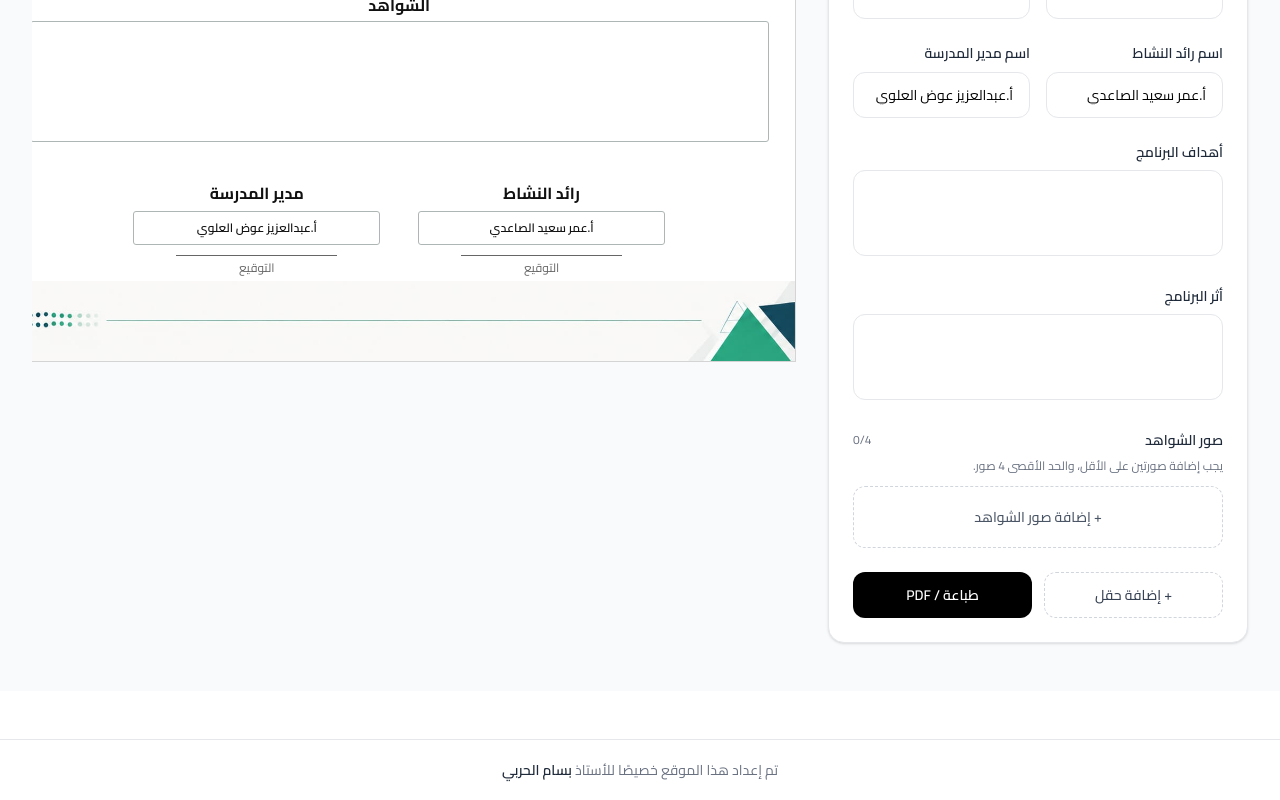
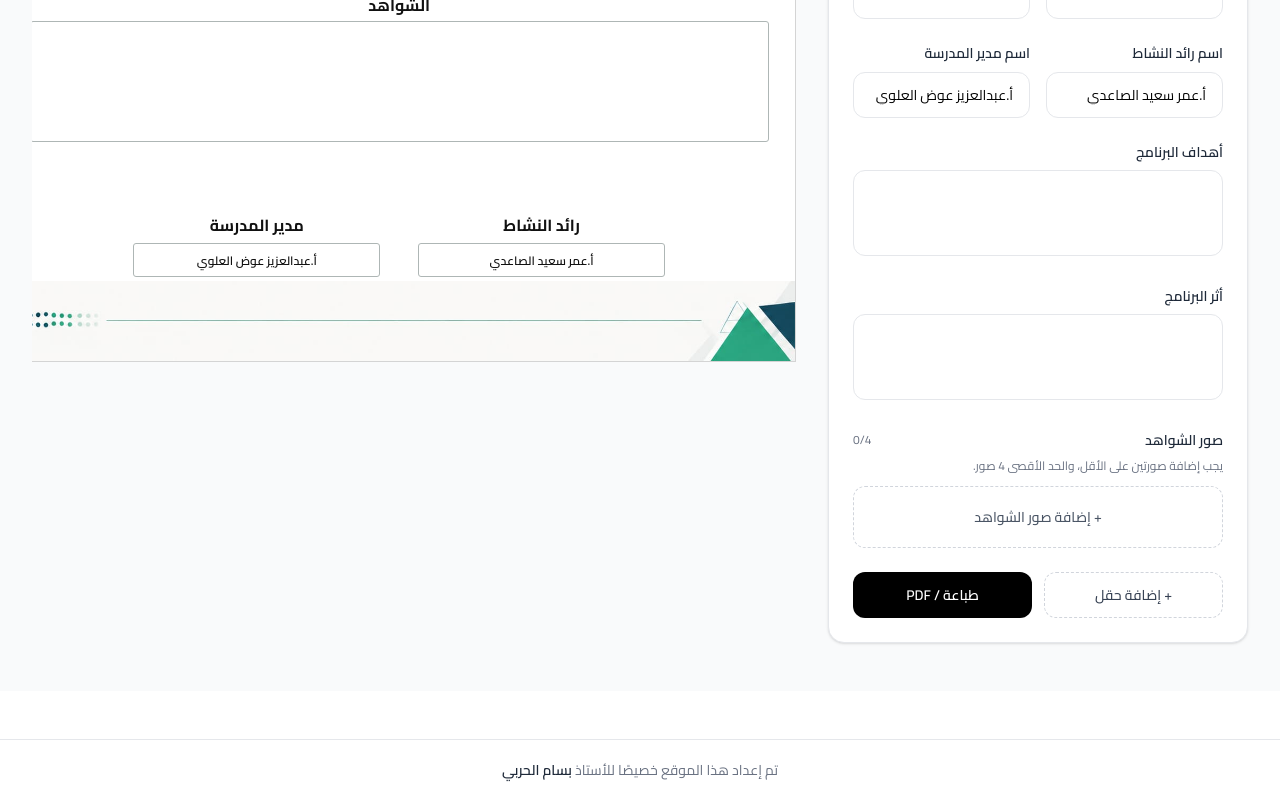
Before and after one commit to MohamedSamirMoussa/Teacher, a Next.js app: page / in a window 1280 px wide. Shown: the part 1732-2532 px from the top of the page. Built offline with nearby package versions, Linux system fonts and the light colour scheme.

Commit message:
remove signature

```diff
--- a/app/components/ReportPreview/ReportPreview.tsx
+++ b/app/components/ReportPreview/ReportPreview.tsx
@@ -463,10 +463,6 @@ const SignatureBox = ({
       <div className="report-signature-name">
         {name || ""}
       </div>
-
-      <div className="report-signature-line">
-        التوقيع
-      </div>
     </div>
   );
 };
```
